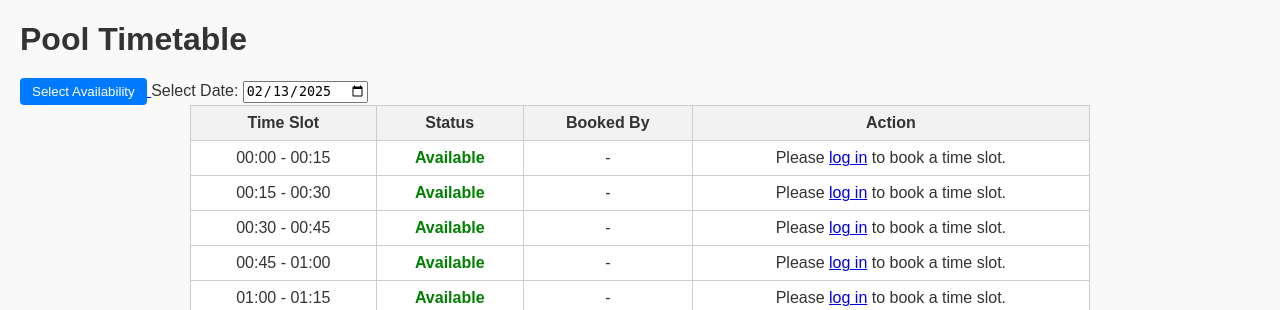
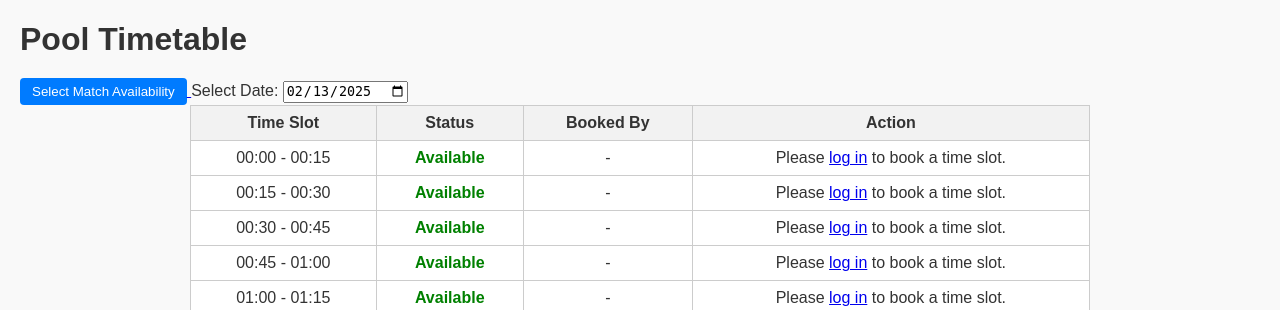
Before and after one commit to Ali-Almualm/2900, a Django app: page /pool/ in a window 1280 px wide. Shown: the part 85-395 px from the top of the page. Run offline with Django 5.2, Linux system fonts and the light colour scheme; data that the repository does not hold is empty.

Commit message:
Changed the code to be more clear, there is a bug with the booking in the acitivity page, ill take a look at it later

```diff
--- a/bookings/templates/bookings/activity.html
+++ b/bookings/templates/bookings/activity.html
@@ -4,8 +4,8 @@
 
 {% block content %}
   <h1>{{ title }} Timetable</h1>
-  <a href="{% url 'availability' activity_type=activity %}">
-    <button>Select Availability</button>
+  <a href="{% url 'match_availability' activity_type=activity %}">
+    <button>Select Match Availability</button>
   </a>
 
   <label for="selected-date">Select Date:</label>
--- a/bookings/templates/bookings/base.html
+++ b/bookings/templates/bookings/base.html
@@ -17,7 +17,7 @@
             <a href="{% url 'table_tennis' %}">Table Tennis</a> |
 
             {% if user.is_authenticated %}
-                <a href="{% url 'select_availability_activity' %}">Set Availability</a> |
+                <a href="{% url 'select_match_availability_activity' %}">Set Match Availability</a> |
                 <a href="{% url 'find_matches' activity_type='pool' %}">Find Matches</a> |
                 <a href="{% url 'logout' %}">Logout</a>
             {% else %}
--- a/bookings/templates/bookings/select_availability_activity.html
+++ b/bookings/templates/bookings/select_match_availability_activity.html
@@ -9,7 +9,7 @@
 
     <div class="activity-selection-buttons">
         {% for activity in activity_types %}
-            <a href="{% url 'availability' activity_type=activity.code %}" class="button-link">
+            <a href="{% url 'match_availability' activity_type=activity.code %}" class="button-link">
                 <button>{{ activity.name }}</button>
             </a>
         {% endfor %}
--- a/bookings/urls.py
+++ b/bookings/urls.py
@@ -12,15 +12,21 @@ urlpatterns = [
     path('register/', views.register_user_view, name='register'),
     path('login/', views.login_user_view, name='login'),
 
-    # --- Make sure this one comes first ---
-    path('availability/select/', views.select_availability_activity_view, name='select_availability_activity'),
-    # --- Before this one ---
-    path('availability/<str:activity_type>/', views.availability_view, name='availability'),
+    # Renamed URL name and view function
+    path('match-availability/select/', views.select_match_availability_activity_view, name='select_match_availability_activity'),
+    # Renamed path, view function, and URL name
+    path('match-availability/<str:activity_type>/', views.match_availability_view, name='match_availability'),
+    # Renamed path, view function, and URL name
+    path('update-match-availability/', views.update_match_availability, name='update_match_availability'),
+    # Renamed path, view function, and URL name
+    path('save-match-availability/<str:activity_type>/', views.save_match_availability, name='save_match_availability'),
+    # Renamed path, parameter, view function, and URL name
+    path('toggle-match-availability/<int:match_availability_id>/', views.toggle_match_availability, name='toggle_match_availability'),
+    # Renamed path, parameter, view function, and URL name
+    path('delete-match-availability/<int:match_availability_id>/', views.delete_match_availability, name='delete_match_availability'),
+    # --- End Renamed URLs ---
 
-    path('update-availability/', views.update_availability, name='update_availability'),
-    path('save-availability/<str:activity_type>/', views.save_availability, name='save_availability'),
     path('logout/', views.logout_view, name='logout'),
-    path('toggle-availability/<int:availability_id>/', views.toggle_availability, name='toggle_availability'),
-    path('delete-availability/<int:availability_id>/', views.delete_availability, name='delete_availability'),
+    # find_matches URL remains, as it finds matches based on the (now renamed) MatchAvailability
     path('matches/<str:activity_type>/', views.find_matches, name='find_matches'),
 ]
--- a/bookings/views.py
+++ b/bookings/views.py
@@ -5,8 +5,9 @@ from django.contrib.auth import logout, login, authenticate
 import json
 from django.http import JsonResponse
 from datetime import datetime, timedelta, date
-from .models import Booking, UserProfile, Availability
-from .forms import BookingForm, registrationform, loginform, AvailabilityForm
+from .models import Booking, UserProfile, MatchAvailability
+#  SE HER!!!!!!! MATCH
+from .forms import BookingForm, registrationform, loginform, MatchAvailabilityForm
 from django.contrib.auth.decorators import login_required
 
 @login_required
@@ -126,7 +127,7 @@ def index(request):
     })
 
 @login_required
-def select_availability_activity_view(request):
+def select_match_availability_activity_view(request):
     """
     Displays a page for the user to select which activity
     they want to set availability for.
@@ -136,28 +137,28 @@ def select_availability_activity_view(request):
         {'code': 'switch', 'name': 'Nintendo Switch'},
         {'code': 'table_tennis', 'name': 'Table Tennis'},
     ]
-    return render(request, 'bookings/select_availability_activity.html', {'activity_types': activity_types})
+    return render(request, 'bookings/select_match_availability_activity.html', {'activity_types': activity_types})
 
 
 
 
 @login_required
-def availability_view(request, activity_type):
+def match_availability_view(request, activity_type):
     # Get selected date or default to today
     date_str = request.GET.get('date', date.today().strftime('%Y-%m-%d'))
     selected_date = date.fromisoformat(date_str) # More robust date parsing
 
     # Filter availabilities by the selected date and user
-    availabilities = Availability.objects.filter(
+    availabilities = MatchAvailability.objects.filter(
         user=request.user,
         booking_type=activity_type,
         start_time__date=selected_date
     ).order_by('start_time')
 
-    return render(request, 'bookings/availability.html', {
+    return render(request, 'bookings/match_availability.html', {
         'activity_type': activity_type,
-        'availabilities': availabilities,
-        'form': AvailabilityForm(initial={'booking_type': activity_type}),
+        'match_availabilities': availabilities,
+        'form': MatchAvailabilityForm(initial={'booking_type': activity_type}),
         'today': date.today(), # Add today's date to the context
         'selected_date': selected_date # Pass the selected date as well
     })
@@ -165,7 +166,7 @@ def availability_view(request, activity_type):
 
 @login_required
 @csrf_exempt
-def update_availability(request):
+def update_match_availability(request):
     if request.method == 'POST':
         data = json.loads(request.body)
         selected_times = data.get('times', [])
@@ -189,7 +190,7 @@ def update_availability(request):
                 end_time = start_time + timedelta(minutes=15)
 
                 # Create or update availability
-                availability, created = Availability.objects.get_or_create(
+                availability, created = MatchAvailability.objects.get_or_create(
                     user=request.user,
                     booking_type=activity_type,
                     start_time=start_time,
@@ -216,11 +217,11 @@ def update_availability(request):
 
 @login_required
 @csrf_exempt
-def toggle_availability(request, availability_id):
+def toggle_match_availability(request, match_availability_id):
     """Toggle the availability status (available/unavailable)"""
     if request.method == 'POST':
         try:
-            availability = get_object_or_404(Availability, id=availability_id, user=request.user)
+            availability = get_object_or_404(MatchAvailability, id=match_availability_id, user=request.user)
             data = json.loads(request.body)
             availability.is_available = data.get('is_available', not availability.is_available)
             availability.save()
@@ -231,11 +232,11 @@ def toggle_availability(request, availability_id):
 
 @login_required
 @csrf_exempt
-def delete_availability(request, availability_id):
+def delete_match_availability(request, match_availability_id):
     """Delete an availability entry"""
     if request.method == 'POST':
         try:
-            availability = get_object_or_404(Availability, id=availability_id, user=request.user)
+            availability = get_object_or_404(MatchAvailability, id=match_availability_id, user=request.user)
             availability.delete()
             return JsonResponse({'success': True})
         except Exception as e:
@@ -258,17 +259,17 @@ def find_matches(request, activity_type):
         user_skill = 0
 
     # Get the user's availability for this activity
-    user_availability = Availability.objects.filter(
+    user_match_availability  = MatchAvailability.objects.filter(
         user=request.user,
         booking_type=activity_type,
         is_available=True
     )
 
-    if not user_availability.exists():
+    if not user_match_availability .exists():
         return render(request, 'bookings/matches.html', {
             'activity_type': activity_type,
             'matches': [],
-            'error': 'You need to set your availability before finding matches'
+            'error': 'You need to set your match availability before finding matches'
         })
 
     # Find all other users with availability for this activity
@@ -277,20 +278,20 @@ def find_matches(request, activity_type):
 
     for other_user in other_users:
         # Get their availability
-        other_availability = Availability.objects.filter(
+        other_match_availability  = MatchAvailability.objects.filter(
             user=other_user,
             booking_type=activity_type,
             is_available=True
         )
 
-        if not other_availability.exists():
+        if not other_match_availability.exists():
             continue
 
         # Check for overlapping availability
         overlapping_times = []
 
-        for user_slot in user_availability:
-            for other_slot in other_availability:
+        for user_slot in user_match_availability:
+            for other_slot in other_match_availability:
                 # Check if times overlap
                 if (user_slot.start_time < other_slot.end_time and
                     user_slot.end_time > other_slot.start_time):
@@ -425,16 +426,16 @@ def activity_view(request, activity_type):
 
 
 @login_required
-def save_availability(request, activity_type):
+def save_match_availability(request, activity_type):
     if request.method == 'POST':
-        form = AvailabilityForm(request.POST)
+        form = MatchAvailabilityForm(request.POST)
         if form.is_valid():
             availability = form.save(commit=False)
             availability.user = request.user
             availability.booking_type = activity_type
 
             # Check for overlapping availabilities
-            overlapping = Availability.objects.filter(
+            overlapping = MatchAvailability.objects.filter(
                 user=request.user,
                 booking_type=activity_type,
                 start_time__lt=availability.end_time,
@@ -444,23 +445,23 @@ def save_availability(request, activity_type):
             if overlapping.exists():
                 # Handle overlapping (merge or reject)
                 # For simplicity, you might want to return an error message
-                return render(request, 'bookings/availability.html', {
+                return render(request, 'bookings/match_availability.html', {
                     'form': form,
                     'activity_type': activity_type,
-                    'error': 'Time range overlaps with existing availability'
+                    'error': 'Time range overlaps with existing match availability'
                 })
 
             availability.save()
-            return redirect('availability', activity_type=activity_type)
+            return redirect('match_availability', activity_type=activity_type)
     else:
-        form = AvailabilityForm(initial={'booking_type': activity_type})
+        form = MatchAvailabilityForm(initial={'booking_type': activity_type})
 
-    availabilities = Availability.objects.filter(
+    availabilities = MatchAvailability.objects.filter(
         user=request.user,
         booking_type=activity_type
     ).order_by('start_time')
 
-    return render(request, 'bookings/availability.html', {
+    return render(request, 'bookings/match_availability.html', {
         'form': form,
         'activity_type': activity_type,
         'availabilities': availabilities
--- a/templates/base.html
+++ b/templates/base.html
@@ -17,7 +17,7 @@
             <a href="{% url 'table_tennis' %}">Table Tennis</a> |
 
             {% if user.is_authenticated %}
-                <a href="{% url 'select_availability_activity' %}">Set Availability</a> |
+                <a href="{% url 'select_match_availability_activity' %}">Set Match Availability</a> |
                 <a href="{% url 'find_matches' activity_type='pool' %}">Find Matches</a> |
                 <a href="{% url 'logout' %}">Logout</a>
             {% else %}
```
Also changed, not shown: bookings/forms.py (+4 -3 lines), bookings/models.py (+9 -2 lines), bookings/templates/bookings/match_availability.html (renamed from bookings/templates/bookings/availability.html, +56 -41 lines), bookings/migrations/0007_rename_availability_matchavailability_and_more.py (added).
